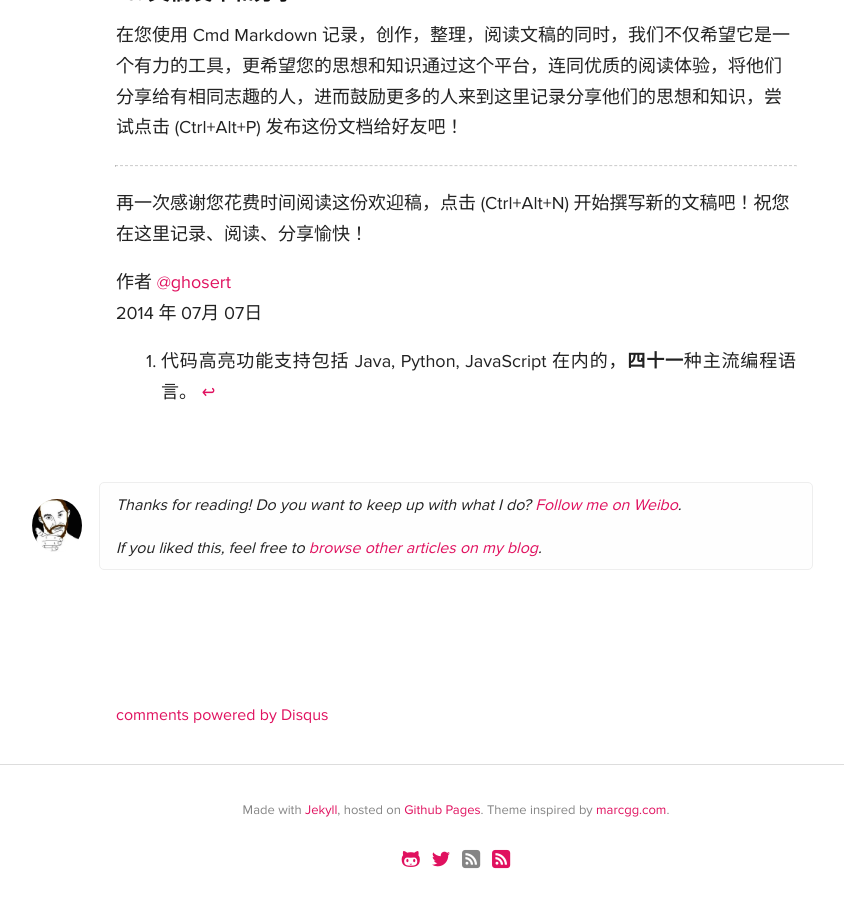
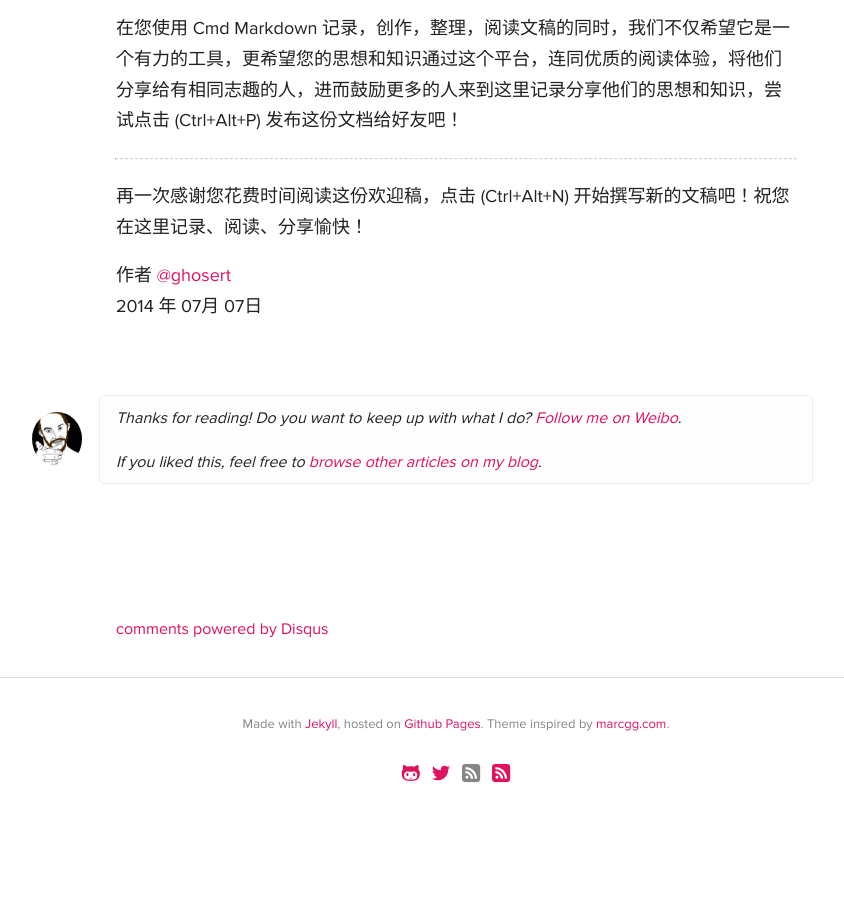
Before and after one commit to flashbuckets/dmeearm.github.io, a Jekyll site: the page built from _posts/2014-08-03-man-markdown.md, in a window 1280 px wide and 900 px high, scrolled down 5389 px. Shown: the whole window, without its empty margins (184-1028 px from the left). Built offline with Jekyll 4.4.1, drawn with Linux system fonts in a browser that asks for light colours; Markdown is read by kramdown in place of the engine named in the settings; comment, search, counter and statistics services are not loaded; after the commit the page ends 6203 px from its top, so only the background shows below that; some of the changed lines change nothing that is shown.

Commit message:
Update 2014-08-03-man-markdown.md

````diff
--- a/_posts/2014-08-03-man-markdown.md
+++ b/_posts/2014-08-03-man-markdown.md
@@ -22,7 +22,7 @@ tags: [markdown]
 Markdown 是一种方便记忆、书写的纯文本标记语言，用户可以使用这些标记符号以最小的输入代价生成极富表现力的文档：譬如您正在阅读的这份文档。它使用简单的符号标记不同的标题，分割不同的段落，**粗体** 或者 *斜体* 某些文字，更棒的是，它还可以
 
 
-### 高亮一段代码[^code]
+### 高亮一段代码
 
 ```python
 @requires_authorization
````
